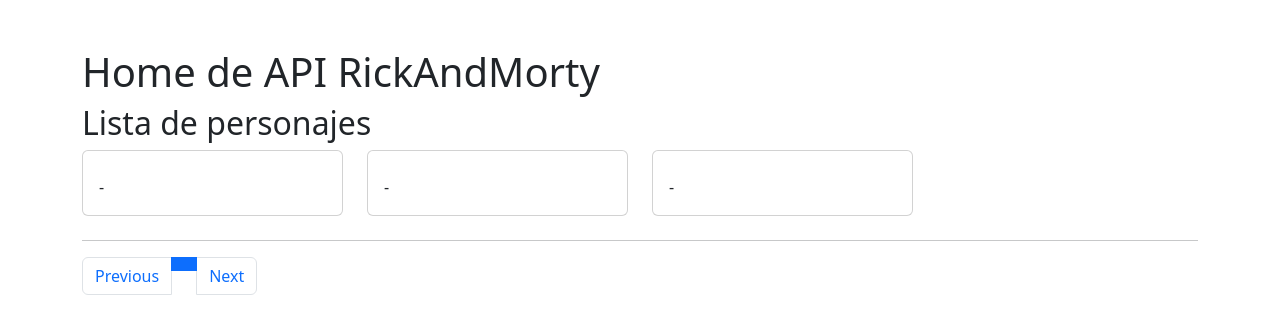
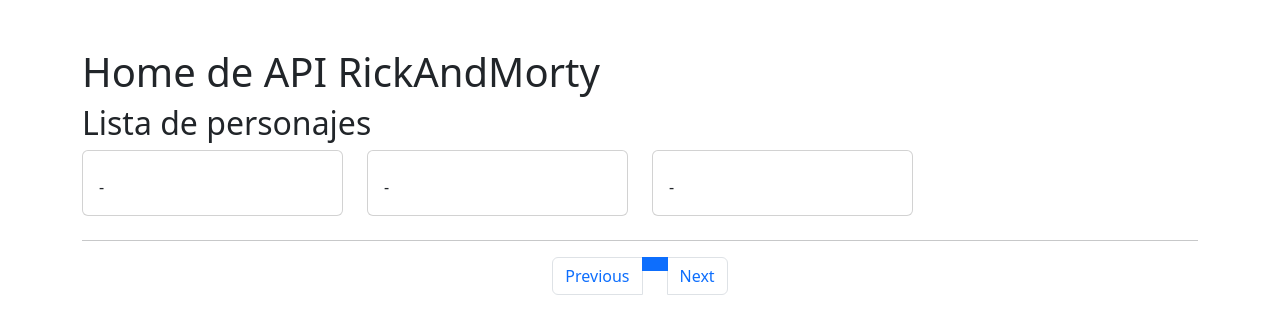
Before and after one commit to franlop24/django_requests, a Django app: page /rickandmorty/characters/1 in a window 1280 px wide. Shown: the top 334 px of the page. Run offline with Django 4.2, Linux system fonts and the light colour scheme; data that the repository does not hold is empty.

Commit message:
alineando paginacion

```diff
--- a/djrequests/rickandmorty/templates/rickandmorty/index.html
+++ b/djrequests/rickandmorty/templates/rickandmorty/index.html
@@ -28,7 +28,8 @@
             {% endfor %}
         </div>
         <hr>
-        <nav aria-label="...">
+        <div class="row justify-content-center">
+        <nav aria-label="..." class="col-auto text-center">
             <ul class="pagination">
               {%if info.prev == None %}
               <li class="page-item disabled">
@@ -53,6 +54,7 @@
               {% endif %}
             </ul>
           </nav>
+        </div>
     </div>
     <script src="https://cdn.jsdelivr.net/npm/bootstrap@5.2.0-beta1/dist/js/bootstrap.bundle.min.js" integrity="sha384-pprn3073KE6tl6bjs2QrFaJGz5/SUsLqktiwsUTF55Jfv3qYSDhgCecCxMW52nD2" crossorigin="anonymous"></script>
 </body>
```
Also changed, not shown: requirements.txt (added, +8 -0 lines).
